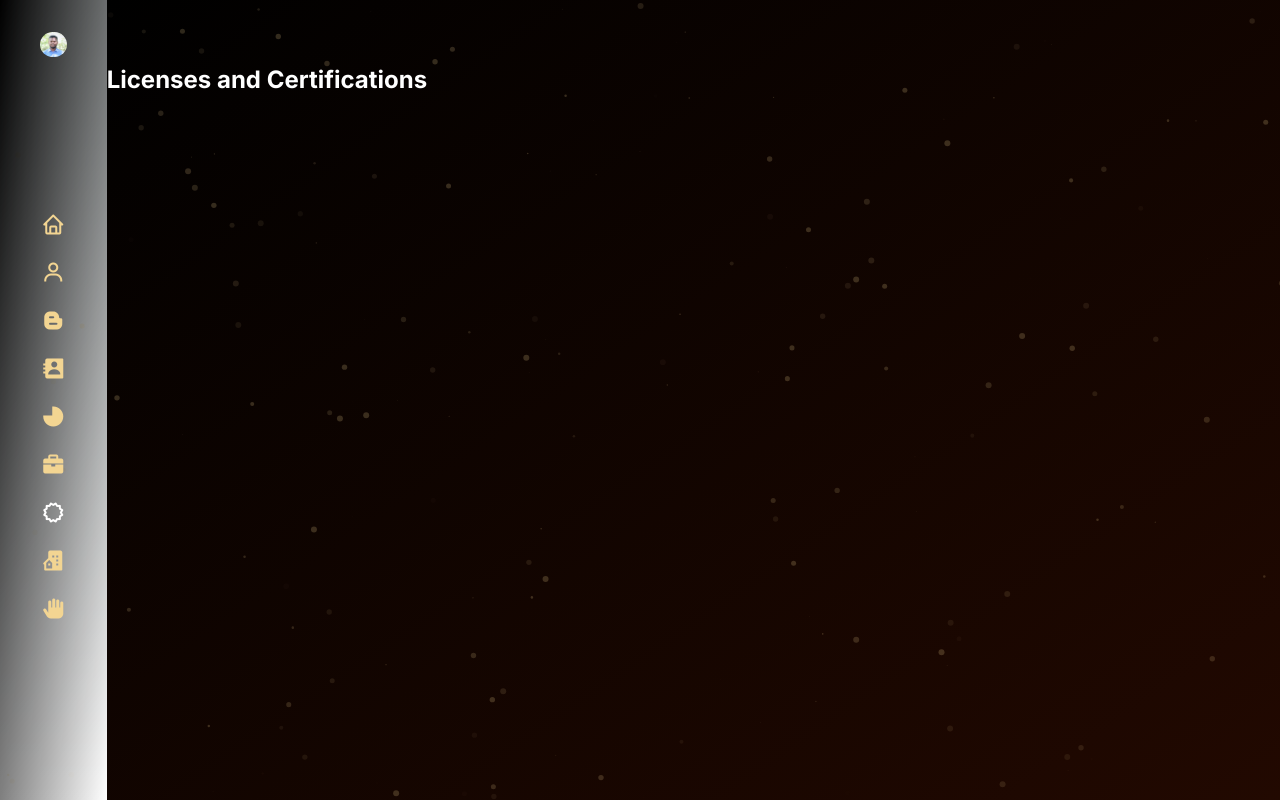
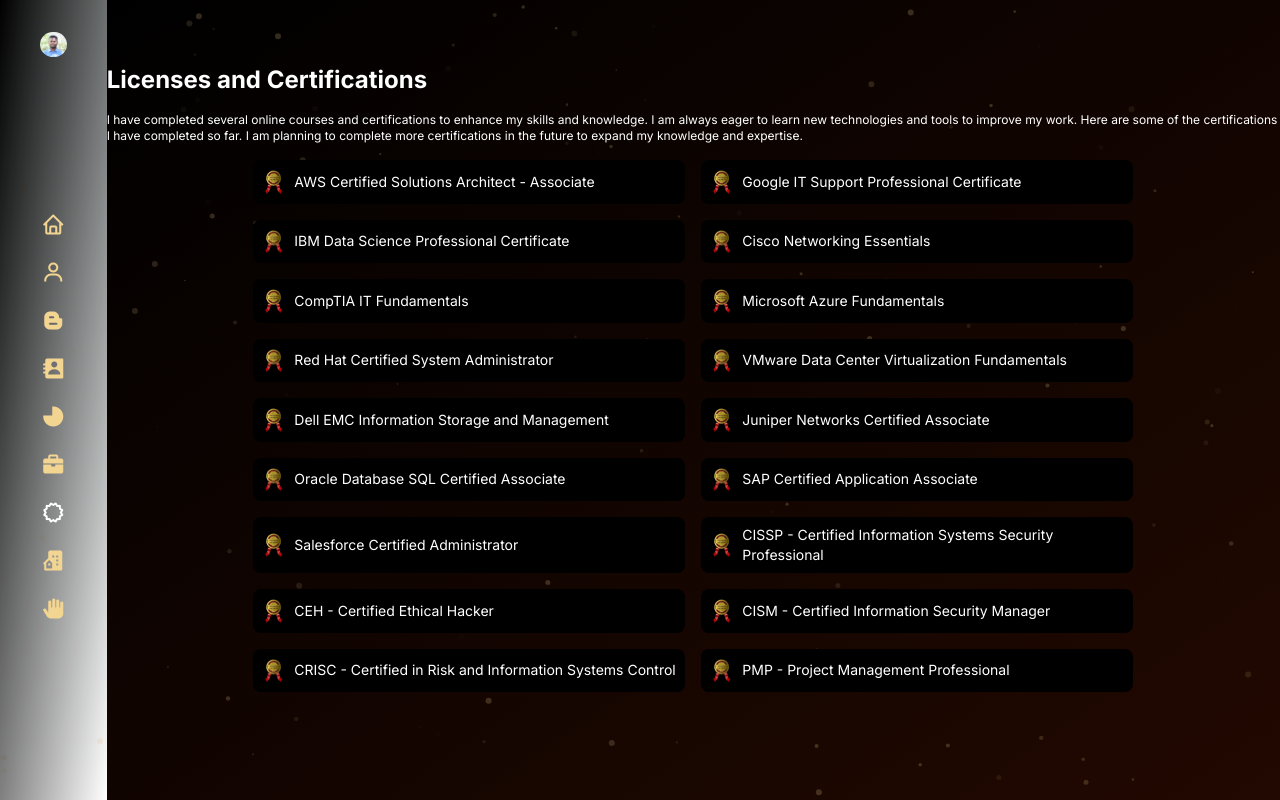
Before and after one commit to KasunUdaraWaththeHewa/Kasun-Udara-Frontend, a Next.js app: page /certifications in a window 1280 px wide. Built offline with nearby package versions, Linux system fonts and the light colour scheme.

Commit message:
License And Certifications Added

```diff
--- a/src/app/certifications/page.tsx
+++ b/src/app/certifications/page.tsx
@@ -1,17 +1,143 @@
 import Image from "next/image";
 import Particles from "@/components/particles/ParticleDesign";
+import sample from "../../../public/assests/certificates/sample.png";
+
+const certifications = [
+  {
+    name: "AWS Certified Solutions Architect - Associate",
+    logo: sample,
+    link: "https://www.youracclaim.com/badges/7f0c7b4d-8e3f-4b1a-9e6d-4b3c6b7b0c8a",
+  },
+  {
+    name: "Google IT Support Professional Certificate",
+    logo: sample,
+    link: "https://www.coursera.org/account/accomplishments/specialization/certificate/8X6Z9TJ7XU2J",
+  },
+  {
+    name: "IBM Data Science Professional Certificate",
+    logo: sample,
+    link: "https://www.coursera.org/account/accomplishments/specialization/certificate/3ZQZ9Z8Y7QZ6",
+  },
+  {
+    name: "Cisco Networking Essentials",
+    logo: sample,
+    link: "https://www.youracclaim.com/badges/4f8f3c3f-6c7c-4c2b-9a3a-0e2b8e8b9f6d",
+  },
+  {
+    name: "CompTIA IT Fundamentals",
+    logo: sample,
+    link: "https://www.youracclaim.com/badges/0e8b3b0d-4e5b-4b1e-8b2f-4e6c0d5b0e8b",
+  },
+  {
+    name: "Microsoft Azure Fundamentals",
+    logo: sample,
+    link: "https://www.youracclaim.com/badges/1d3c0b4d-8e3f-4b1a-9e6d-4b3c6b7b0c8a",
+  },
+  {
+    name: "Red Hat Certified System Administrator",
+    logo: sample,
+    link: "https://www.redhat.com/rhtapps/verify/?certId=210-284-913",
+  },
+  {
+    name: "VMware Data Center Virtualization Fundamentals",
+    logo: sample,
+    link: "https://www.youracclaim.com/badges/1d3c0b4d-8e3f-4b1a-9e6d-4b3c6b7b0c8a",
+  },
+  {
+    name: "Dell EMC Information Storage and Management",
+    logo: sample,
+    link: "https://www.youracclaim.com/badges/1d3c0b4d-8e3f-4b1a-9e6d-4b3c6b7b0c8a",
+  },
+  {
+    name: "Juniper Networks Certified Associate",
+    logo: sample,
+    link: "https://www.youracclaim.com/badges/1d3c0b4d-8e3f-4b1a-9e6d-4b3c6b7b0c8a",
+  },
+  {
+    name: "Oracle Database SQL Certified Associate",
+    logo: sample,
+    link: "https://www.youracclaim.com/badges/1d3c0b4d-8e3f-4b1a-9e6d-4b3c6b7b0c8a",
+  },
+  {
+    name: "SAP Certified Application Associate",
+    logo: sample,
+    link: "https://www.youracclaim.com/badges/1d3c0b4d-8e3f-4b1a-9e6d-4b3c6b7b0c8a",
+  },
+  {
+    name: "Salesforce Certified Administrator",
+    logo: sample,
+    link: "https://www.youracclaim.com/badges/1d3c0b4d-8e3f-4b1a-9e6d-4b3c6b7b0c8a",
+  },
+  {
+    name: "CISSP - Certified Information Systems Security Professional",
+    logo: sample,
+    link: "https://www.youracclaim.com/badges/1d3c0b4d-8e3f-4b1a-9e6d-4b3c6b7b0c8a",
+  },
+  {
+    name: "CEH - Certified Ethical Hacker",
+    logo: sample,
+    link: "https://www.youracclaim.com/badges/1d3c0b4d-8e3f-4b1a-9e6d-4b3c6b7b0c8a",
+  },
+  {
+    name: "CISM - Certified Information Security Manager",
+    logo: sample,
+    link: "https://www.youracclaim.com/badges/1d3c0b4d-8e3f-4b1a-9e6d-4b3c6b7b0c8a",
+  },
+  {
+    name: "CRISC - Certified in Risk and Information Systems Control",
+    logo: sample,
+    link: "https://www.youracclaim.com/badges/1d3c0b4d-8e3f-4b1a-9e6d-4b3c6b7b0c8a",
+  },
+  {
+    name: "PMP - Project Management Professional",
+    logo: sample,
+    link: "https://www.youracclaim.com/badges/1d3c0b4d-8e3f-4b1a-9e6d-4b3c6b7b0c8a",
+  },
+];
 
 export default function Page() {
   return (
     <>
-    <div className="w-full h-screen bg-gradient-to-br from-black to-darkMaroon text-gold flex flex-col items-center py-4">
-    <Particles />
+      <div className="w-full h-screen bg-gradient-to-br from-black to-darkMaroon text-gold flex flex-col items-center py-4">
+        <Particles />
         <div className="mt-12 w-full">
           <h1 className="text-2xl text-white w-full text-left">
             <b>Licenses and Certifications</b>
           </h1>
+          <p className="text-white text-xs w-full text-left mt-4">
+            I have completed several online courses and certifications to
+            enhance my skills and knowledge. I am always eager to learn new
+            technologies and tools to improve my work. Here are some of the
+            certifications I have completed so far. I am planning to complete
+            more certifications in the future to expand my knowledge and
+            expertise.
+          </p>
         </div>
-    </div>
+        <div className="w-full flex flex-wrap justify-center items-center mt-4">
+          <div className="w-3/4 grid grid-cols-1 md:grid-cols-2 gap-4">
+            {certifications.map((certification) => (
+              <a
+                key={certification.name}
+                href={certification.link}
+                target="_blank"
+                rel="noopener noreferrer"
+                className="flex items-center space-x-2 rounded-lg transition transform hover:scale-110 transition duration-500 ease-in-out bg-black p-2"
+              >
+                <Image
+                  src={certification.logo}
+                  alt={certification.name}
+                  width={25}
+                  height={25}
+                  className="rounded-lg"
+                />
+                <span className="text-white hover:text-gold text-sm">
+                  {certification.name}
+                </span>
+              </a>
+            ))}
+          </div>
+        </div>
+      </div>
     </>
   );
 }
```
Also changed, not shown: public/assests/certificates/sample.png (added).
